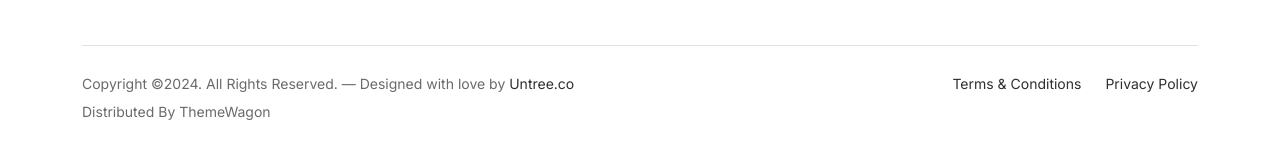
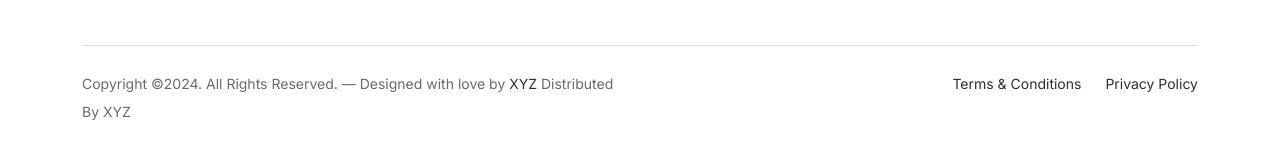
Before and after one commit to Skkmm/VNPR, a plain HTML site: page masala.html in a window 1280 px wide. Shown: the part 1317-1475 px from the top of the page. Drawn offline with nearby package versions, Linux system fonts and the light colour scheme; files that its build step writes are made by us from their sources.

Commit message:
foter change

```diff
--- a/masala.html
+++ b/masala.html
@@ -120,7 +120,7 @@
 
 
 		<!-- Start Footer Section -->
-				<footer class="footer-section">
+		<footer class="footer-section">
 			<div class="container relative">
 
 				<div class="sofa-img">
@@ -140,8 +140,7 @@
 
 				<div class="row g-5 mb-5">
 					<div class="col-lg-4">
-						<a class="navbar-brand" href="index.html"><img class="one" src="images\logotr.png" width="100" height="100"></a>
-
+					<a class="navbar-brand" href="index.html"><img class="one" src="images\logotr.png" width="100" height="100"></a>
 						<p class="mb-4">Donec facilisis quam ut purus rutrum lobortis. Donec vitae odio quis nisl dapibus malesuada. Nullam ac aliquet velit. Aliquam vulputate velit imperdiet dolor tempor tristique. Pellentesque habitant</p>
 
 						<ul class="list-unstyled custom-social">
@@ -195,7 +194,7 @@
 				<div class="border-top copyright">
 					<div class="row pt-4">
 						<div class="col-lg-6">
-							<p class="mb-2 text-center text-lg-start">Copyright &copy;<script>document.write(new Date().getFullYear());</script>. All Rights Reserved. &mdash; Designed with love by <a href="https://untree.co">Untree.co</a> Distributed By <a hreff="https://themewagon.com">ThemeWagon</a>  <!-- License information: https://untree.co/license/ -->
+							<p class="mb-2 text-center text-lg-start">Copyright &copy;<script>document.write(new Date().getFullYear());</script>. All Rights Reserved. &mdash; Designed with love by <a href="#">XYZ</a> Distributed By <a hreff="#">XYZ</a>
             </p>
 						</div>
 
```
Also changed, not shown: about.html (+3 -3 lines), contact.html (+3 -3 lines), index.html (+1 -1 lines), patato.html (+3 -4 lines), pmp.html (+3 -4 lines), sagoo.html (+3 -4 lines), shop.html (+3 -4 lines).
